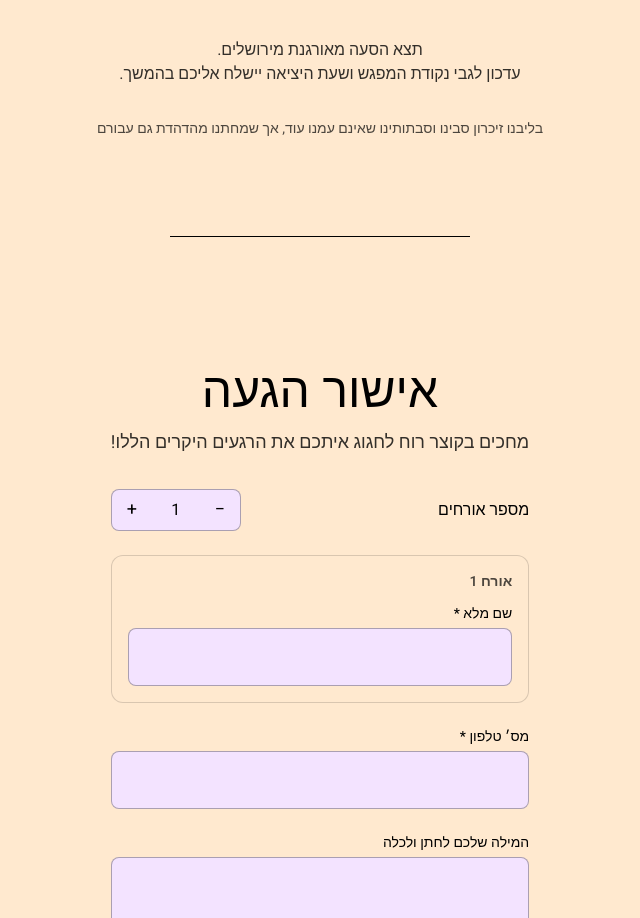
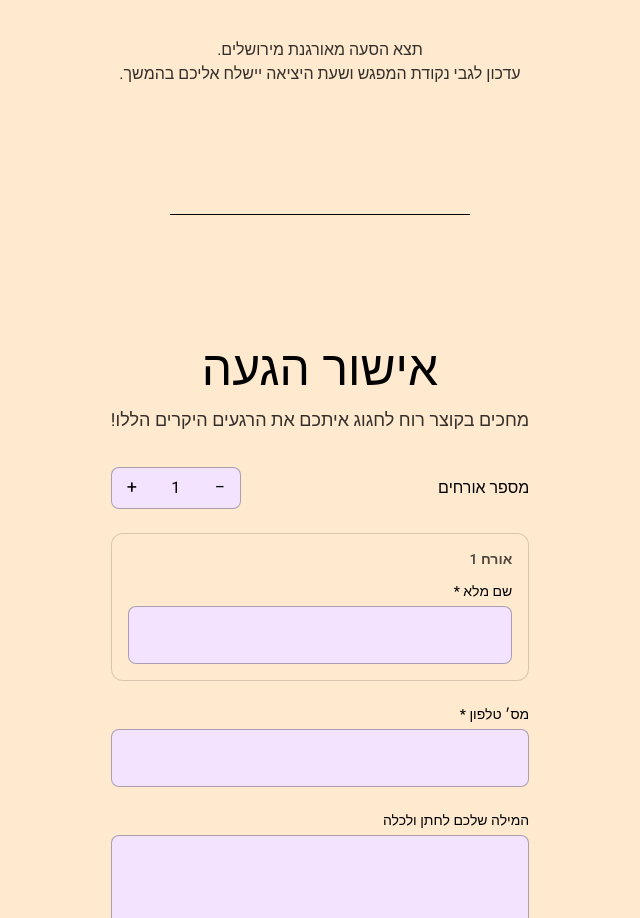
Before and after one commit to adamts1/adam-sarah, a React (Vite) app: page / in a window 1280 px wide. Shown: the part 2168-3086 px from the top of the page, without its empty margins (320-960 px from the left). Built offline with nearby package versions, Linux system fonts and the light colour scheme.

Commit message:
remove txt

```diff
--- a/src/components/InvitationDetails.jsx
+++ b/src/components/InvitationDetails.jsx
@@ -20,7 +20,7 @@ const texts = {
     afterCeremony: 'מיטב 13 תל אביב',
     shuttle1: 'תצא הסעה מאורגנת מירושלים.',
     shuttle2: 'עדכון לגבי נקודת המפגש ושעת היציאה יישלח אליכם בהמשך.',
-    footer: 'בליבנו זיכרון סבינו וסבתותינו שאינם עמנו עוד, אך שמחתנו מהדהדת גם עבורם',
+    footer: '',
     ariaWaze: 'ווייז',
   },
   fr: {
```
